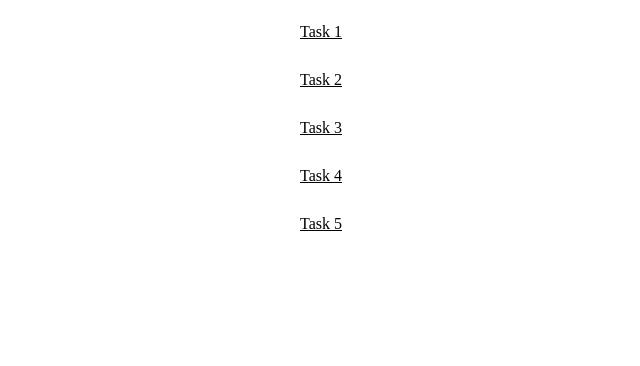
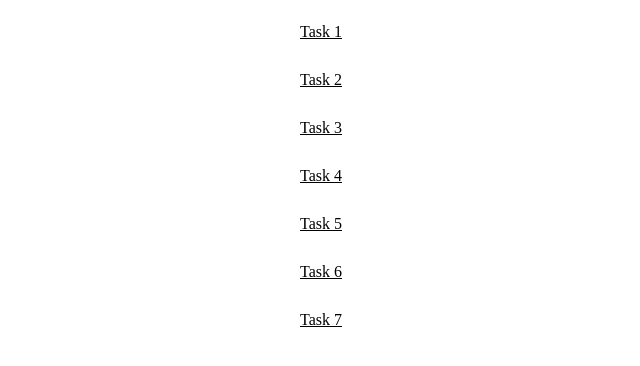
Before and after one commit to Ali-X/js-cycle, a plain HTML site: page index.html in a window 1280 px wide. Shown: the whole page, without its empty margins (319-959 px from the left). Drawn offline with Linux system fonts and the light colour scheme.

Commit message:
Add tasks to index

```diff
--- a/index.html
+++ b/index.html
@@ -18,5 +18,7 @@
   <a href="html/task3.html">Task 3</a>
   <a href="html/task4.html">Task 4</a>
   <a href="html/task5.html">Task 5</a>
+  <a href="html/task6.html">Task 6</a>
+  <a href="html/task7.html">Task 7</a>
 </body>
 </html>
```
